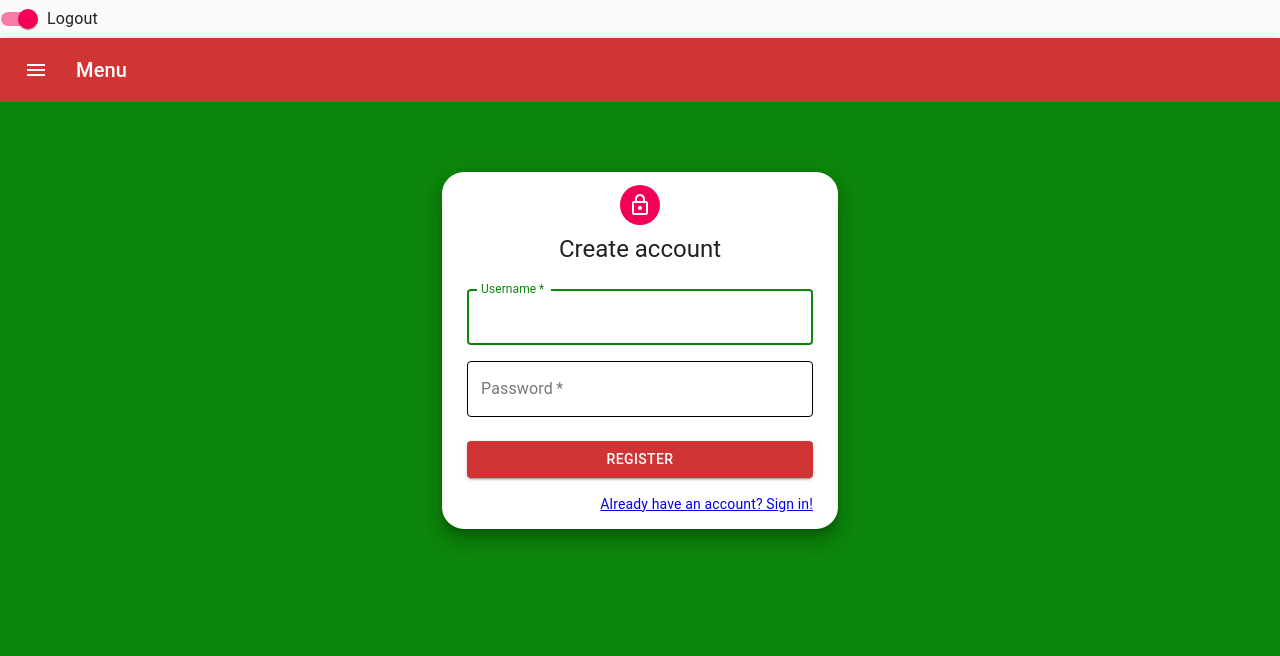
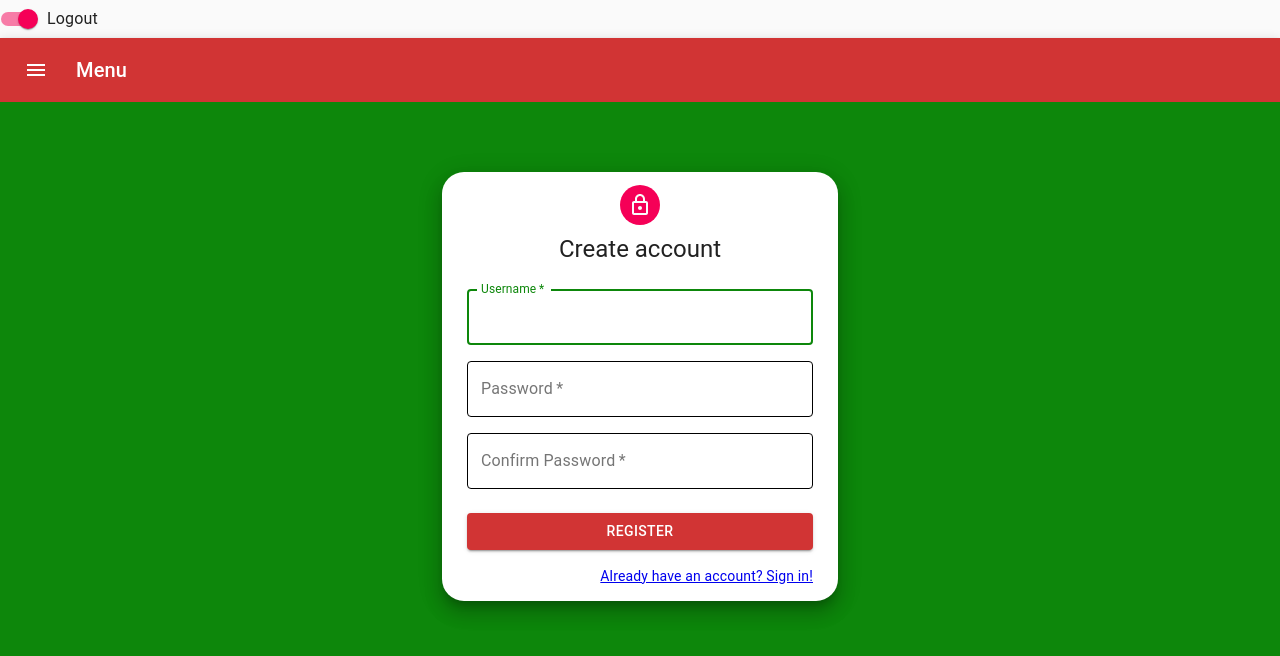
Before and after one commit to Dimolek/Fishky-frontend, a React (Create React App) app: page /Register in a window 1280 px wide. Shown: the top 656 px of the page. Built offline with nearby package versions, Linux system fonts and the light colour scheme.

Commit message:
Fixing unit tests, user validator and policy

```diff
--- a/src/components/Register.js
+++ b/src/components/Register.js
@@ -11,7 +11,6 @@ import {withStyles} from '@material-ui/core/styles';
 import Container from '@material-ui/core/Container';
 import {Link} from "react-router-dom";
 import Paper from "@material-ui/core/Paper";
-
 
 const useStyles = makeStyles(theme => ({
     root: {
@@ -36,11 +35,11 @@ const useStyles = makeStyles(theme => ({
         flexDirection: 'column',
         alignItems: 'center',
         backgroundColor: "#FFFFFF",
-        borderRadius:'22px',
-        paddingRight:'25px',
-        paddingLeft:'25px',
-        paddingBottom:'15px',
-        paddingTop:'5px'
+        borderRadius: '22px',
+        paddingRight: '25px',
+        paddingLeft: '25px',
+        paddingBottom: '15px',
+        paddingTop: '5px'
     },
     avatar: {
         margin: theme.spacing(1),
@@ -77,6 +76,18 @@ const CssTextField = withStyles({
         },
     },
 })(TextField);
+
+const handleSubmit = event => {
+    const axios = require('axios').default;
+
+    axios.post("http://localhost:8080/addUser", {
+        //todo
+    }).then(function (response) {
+        console.log('sukces');
+    }).catch(function (error) {
+        console.log(error);
+    });
+}
 
 function Register() {
     const classes = useStyles();
@@ -142,6 +153,18 @@ function Register() {
                                         //onChange={this.handlePassword}
                                     />*/}
                             </Grid>
+                            <Grid item xs={12}>
+                                <CssTextField
+                                    className={classes.margin}
+                                    variant="outlined"
+                                    required
+                                    fullWidth
+                                    name="confirmpassword"
+                                    label="Confirm Password"
+                                    type="confirmpassword"
+                                    id="confirmpassword"
+                                />
+                            </Grid>
                         </Grid>
                         <Button
                             type="submit"
@@ -149,7 +172,7 @@ function Register() {
                             variant="contained"
                             color="primary"
                             className={classes.submit}
-                                //onClick={this.createUser}
+                            onClick={handleSubmit}
                         >
                             Register
                         </Button>
```
Lines whose indentation alone changed are shown as unchanged.
